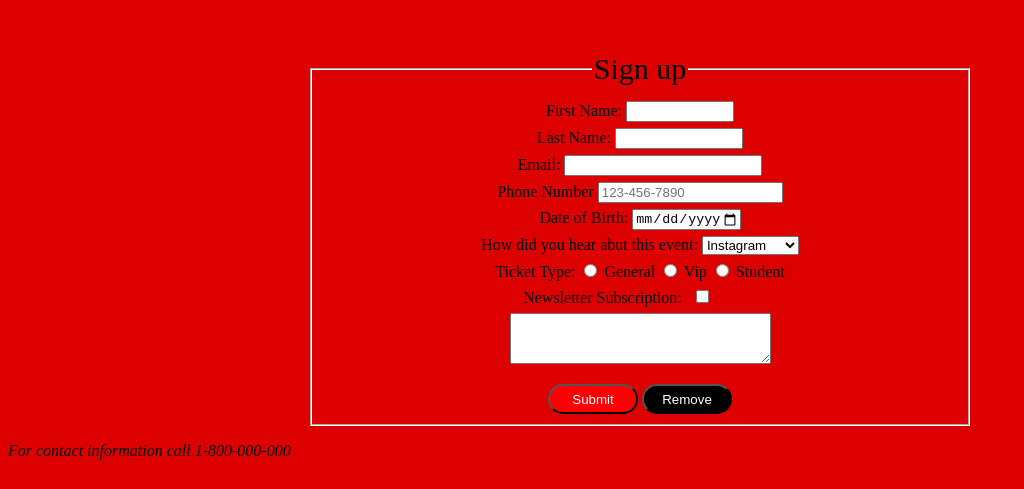
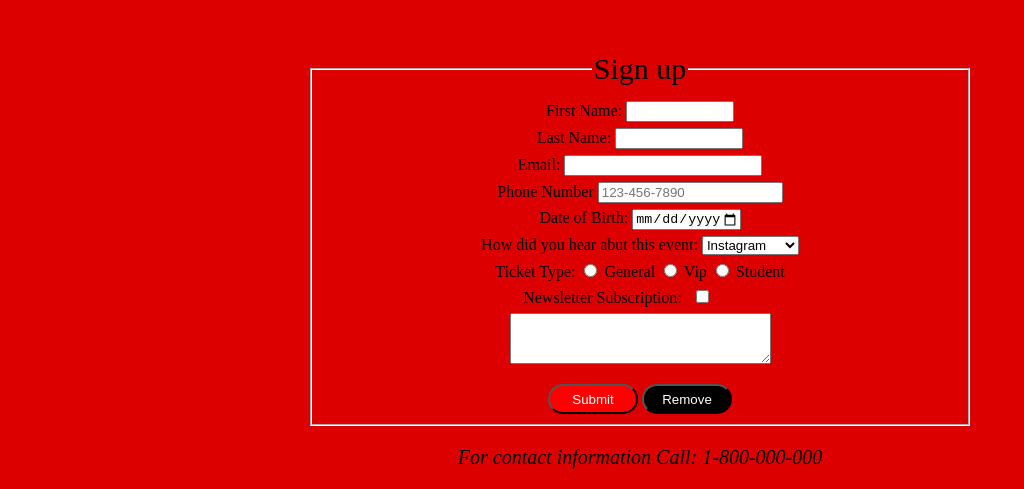
Before and after one commit to artur200202/Event-Sign-Up, a plain HTML site: page index.html in a window 1280 px wide. Shown: the part 1679-2168 px from the top of the page, without its empty margins (0-1024 px from the left). Drawn offline with Linux system fonts and the light colour scheme.

Commit message:
address center

```diff
--- a/index.html
+++ b/index.html
@@ -115,7 +115,7 @@
   </form>
   <footer>
     <address>
-      <p>For contact information call 1-800-000-000</p>
+      <p>For contact information Call: 1-800-000-000</p>
     </address>
   </footer>
 </body>
--- a/styles.css
+++ b/styles.css
@@ -136,3 +136,7 @@ fieldset:hover {
   color: white;
   background-color: red;
 }
+footer address p {
+  font-size: 20px;
+  text-align: center;
+}
```
